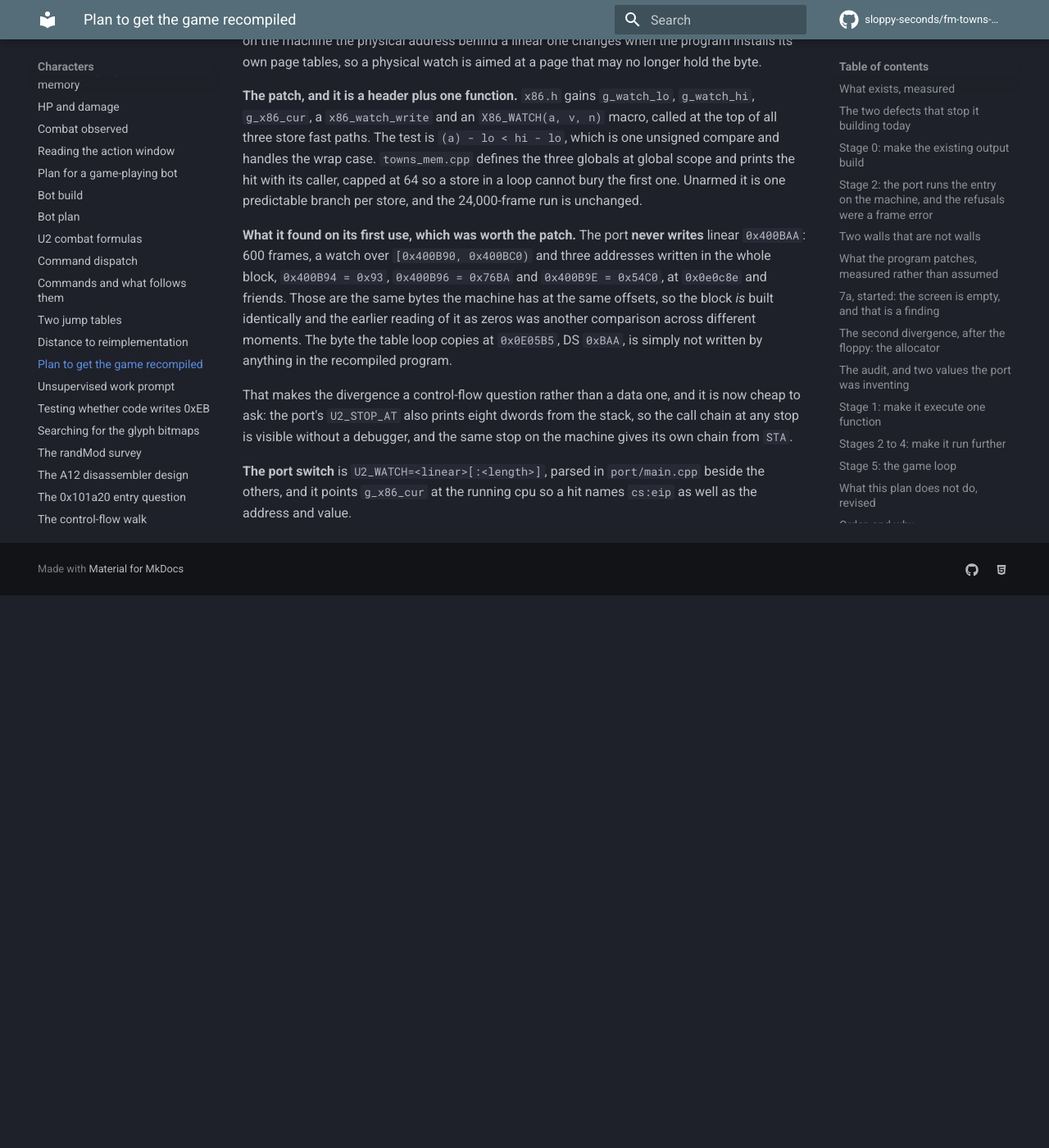
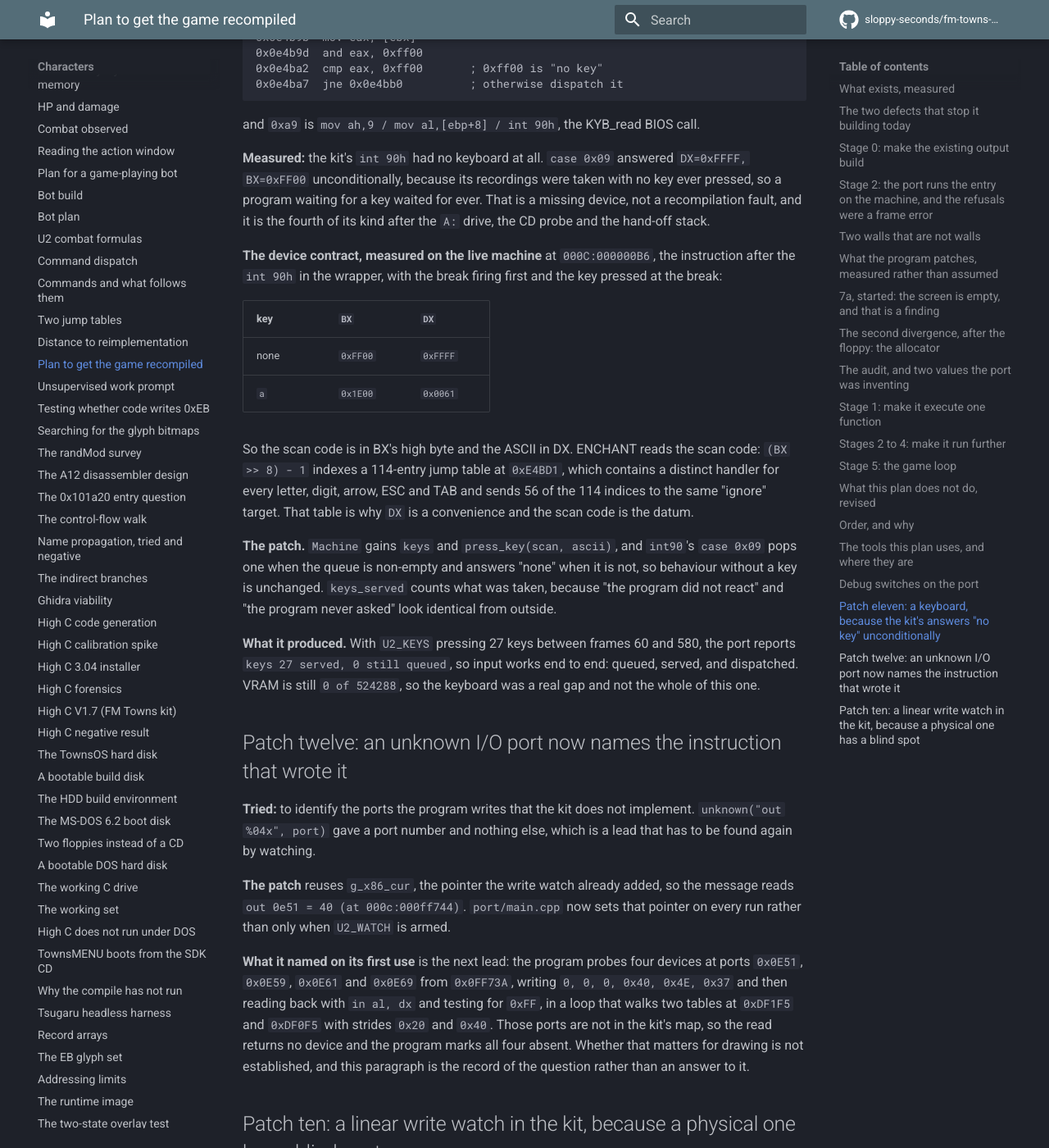
Before and after one commit to sloppy-seconds/fm-towns-ultima, an MkDocs documentation site: the page built from docs/recomp-plan.md, in a window 1280 px wide and 1400 px high, scrolled down 22640 px. Shown: the whole window at 82% size. Built offline with MkDocs 1.6.1 and Material for MkDocs 9.7.7, drawn with Linux system fonts in a browser that asks for light colours; comment, search, counter and statistics services are not loaded; before the commit the page ends 23366 px from its top, so only the background shows below that; some of the changed text lies outside the part shown.

Commit message:
7f: the port had no keyboard, and now it has the measured one
The floppy worked and the probe passed, but the port still drew nothing. U2_VRAM=1 named the
next wall precisely: 0 of 524288 VRAM bytes non-zero, 0 reads, 0 writes, so the program had never
touched VRAM at all. Its last instruction was 000C:0E4B8D, inside the KYB_read poll at 0x0e4b93
(call 0xa9 = mov ah,9 / int 90h), and the kit's int 90h had no keyboard of any kind: case 0x09
answered DX=0xFFFF BX=0xFF00 unconditionally, because the kit's recordings were taken with no key
ever pressed. A program waiting for a key waited for ever. Fourth wall of this class after the A:
drive, the CD probe and the hand-off stack.

The contract, measured on the live machine at 000C:000000B6 with the break firing first and the
key pressed at it:
    none   BX=0xFF00  DX=0xFFFF
    'a'    BX=0x1E00  DX=0x0061
Scan code in BX's high byte, ASCII in DX. ENCHANT reads the scan code: (BX>>8)-1 indexes a
114-entry table at 0xE4BD1 with a distinct handler per letter, digit, arrow, ESC and TAB, and 56
of the 114 indices going to one "ignore" target.

Patch eleven: Machine::keys, press_key(scan, ascii), int90 case 0x09 pops one when queued and
otherwise answers exactly what it did before, plus keys_served because "did not react" and "never
asked" look identical from outside. The port drive it with U2_KEYS=<frame>:<scan><ascii>.

Result: 27 presses, "27 served, 0 still queued", every one dispatched through that table. VRAM
still zero, so the keyboard was a real gap and not the whole of this one.

Patch twelve: an unknown I/O port now names the instruction that wrote it, reusing g_x86_cur,
which main.cpp sets on every run rather than only under U2_WATCH. First use names the next lead:
four devices probed at ports 0x0E51/59/61/69 from 0x0FF73A, writing 0,0,0,0x40,0x4E,0x37 then
in al,dx and cmp al,0xff, walking tables at 0xDF1F5 and 0xDF0F5. None of those ports are in the
kit. Whether that gate stops the screen is not established and is recorded as a question.

7f stays OPEN: the floppy and the keyboard clauses are met, the third is not.

````diff
--- a/docs/plan.md
+++ b/docs/plan.md
@@ -95,7 +95,7 @@ from the items below rather than maintained separately.
 | 7c What else the program patches at run time | AUTONOMOUS | **done**, one byte |
 | 7d The indirect transfers the port meets next | AUTONOMOUS | **done**, 35 of 97 execute and all resolve |
 | 7e A port regression the checks can run | AUTONOMOUS | **done**, `tools/portcheck.js`, 17 checks, failure demonstrated |
-| 7f Give the port a floppy drive | AUTONOMOUS | **partly done**, the reader works and the probe passes |
+| 7f Give the port a floppy drive | AUTONOMOUS | **partly done**, floppy and keyboard work, nothing draws |
 | 8a Per-module `--no-code` ranges | AUTONOMOUS | **done**, one pass and identical counts |
 | 8b The `MP` header's `EIP` is an address | AUTONOMOUS | **done**, and the image is at file 0x200 |
 | 8c `Disc::handle` with no disc opened | AUTONOMOUS | **yes**, it is a null dereference |
@@ -1237,8 +1237,22 @@ discovery.
 
 **Progress.** `port/floppy.h` is that reader, wired through two hooks the runtime calls, and the probe now
 passes: `attributes: A:\ROSTER1.UT2 -> floppy, attr 20, 3701 bytes` and then `handle 5 (floppy, 3701 bytes)`.
-The error dialog is gone. The port still draws nothing, so the item stays open until a run reaches the branch
-the machine takes and puts something on the screen.
+The error dialog is gone. The drive serves four files, from `U2_FLOPPY_LS=1`:
+`roster1.ut2 3701`, `world1.ut2` to `world3.ut2` at 68096 each.
+
+**The keyboard was the next wall, and it is fixed.** With the floppy answering, the port's last instruction moved
+from the error dialog's loop to `000C:0E4B8D`, a KYB_read poll, and `U2_VRAM=1` reported **0 of 524288 bytes**
+non-zero with 0 reads and 0 writes: the program had never touched VRAM. The kit's `int 90h` had no keyboard at all
+and answered "no key" unconditionally, so the wait could not end. The device contract was then measured on the
+machine (no key `BX=0xFF00 DX=0xFFFF`, `a` `BX=0x1E00 DX=0x0061`) and implemented as patch eleven, with
+`U2_KEYS=<frame>:<scan><ascii>` to press keys on given frames. Twenty-seven presses now report
+`27 served, 0 still queued` and the game dispatches each one through its 114-entry scan-code table at `0xE4BD1`.
+
+**What is still missing is drawing.** VRAM stays at zero with input working, so the item stays OPEN on its third
+clause. The next lead is named and measured: the program probes four devices at ports `0x0E51`, `0x0E59`, `0x0E61`,
+`0x0E69` from `0x0FF73A`, `in al, dx` then `cmp al, 0xff`, and the kit implements none of them (patch twelve, in
+[recomp-plan.md](recomp-plan.md#patch-twelve-an-unknown-io-port-now-names-the-instruction-that-wrote-it)). Whether
+that gate is what stops the screen is not established.
 
 ## Phase 8: the toolkit, and what this work owes it
 
--- a/docs/recomp-plan.md
+++ b/docs/recomp-plan.md
@@ -865,6 +865,69 @@ Set as environment variables. Each exists because something needed it and guessi
 | `U2_ENTRY`, `U2_STACK` | override the entry (default: the `MP` header field) and the hand-off `ESP`. |
 | `U2_FLOPPY_LS=1` | list the `A:` image's root directory and exit. |
 | `U2_WATCH=<linear>[:<len>]` | report every write into that linear range, with the instruction that made it. The port's answer to a physical `MEMW` watch, and it does not suffer that watch's blind spot: the machine's page tables move a linear address between physical pages, so a byte watch can miss the write it was armed for. |
+| `U2_KEYS=<frame>:<scan><ascii>,...` | press keys on given frames, which is how the port is driven past a keyboard wait. Hex, two digits each: `60:1e61` is "at frame 60 press scan code 0x1E with ASCII 0x61", measured as the key 'a'. |
+
+## Patch eleven: a keyboard, because the kit's answers "no key" unconditionally
+
+**Tried:** to find out why the port never draws. `U2_VRAM=1` was the instrument: after 600 frames it reported
+`0 of 524288 bytes are non-zero` and `0 writes and 0 reads to it`. The program had never touched VRAM at all.
+The run's last instruction was `000C:0E4B8D`, in this loop:
+
+```
+0x0e4b8d  lea ebx, [ebp - 4]
+0x0e4b90  push ebx
+0x0e4b91  push 1
+0x0e4b93  call 0xa9              ; the KYB_read wrapper
+0x0e4b9b  mov eax, [ebx]
+0x0e4b9d  and eax, 0xff00
+0x0e4ba2  cmp eax, 0xff00       ; 0xff00 is "no key"
+0x0e4ba7  jne 0x0e4bb0          ; otherwise dispatch it
+```
+
+and `0xa9` is `mov ah,9 / mov al,[ebp+8] / int 90h`, the KYB_read BIOS call.
+
+**Measured:** the kit's `int 90h` had no keyboard at all. `case 0x09` answered `DX=0xFFFF, BX=0xFF00`
+unconditionally, because its recordings were taken with no key ever pressed, so a program waiting for a key
+waited for ever. That is a missing device, not a recompilation fault, and it is the fourth of its kind after the
+`A:` drive, the CD probe and the hand-off stack.
+
+**The device contract, measured on the live machine** at `000C:000000B6`, the instruction after the `int 90h` in
+the wrapper, with the break firing first and the key pressed at the break:
+
+| key | `BX` | `DX` |
+|---|---|---|
+| none | `0xFF00` | `0xFFFF` |
+| `a` | `0x1E00` | `0x0061` |
+
+So the scan code is in BX's high byte and the ASCII in DX. ENCHANT reads the scan code: `(BX >> 8) - 1` indexes a
+114-entry jump table at `0xE4BD1`, which contains a distinct handler for every letter, digit, arrow, ESC and
+TAB and sends 56 of the 114 indices to the same "ignore" target. That table is why `DX` is a convenience and the
+scan code is the datum.
+
+**The patch.** `Machine` gains `keys` and `press_key(scan, ascii)`, and `int90`'s `case 0x09` pops one when the
+queue is non-empty and answers "none" when it is not, so behaviour without a key is unchanged. `keys_served`
+counts what was taken, because "the program did not react" and "the program never asked" look identical from
+outside.
+
+**What it produced.** With `U2_KEYS` pressing 27 keys between frames 60 and 580, the port reports
+`keys 27 served, 0 still queued`, so input works end to end: queued, served, and dispatched. VRAM is still `0 of
+524288`, so the keyboard was a real gap and not the whole of this one.
+
+## Patch twelve: an unknown I/O port now names the instruction that wrote it
+
+**Tried:** to identify the ports the program writes that the kit does not implement. `unknown("out %04x", port)`
+gave a port number and nothing else, which is a lead that has to be found again by watching.
+
+**The patch** reuses `g_x86_cur`, the pointer the write watch already added, so the message reads
+`out 0e51 = 40 (at 000c:000ff744)`. `port/main.cpp` now sets that pointer on every run rather than only when
+`U2_WATCH` is armed.
+
+**What it named on its first use** is the next lead: the program probes four devices at ports `0x0E51`, `0x0E59`,
+`0x0E61` and `0x0E69` from `0x0FF73A`, writing `0, 0, 0, 0x40, 0x4E, 0x37` and then reading back with `in al, dx`
+and testing for `0xFF`, in a loop that walks two tables at `0xDF1F5` and `0xDF0F5` with strides `0x20` and
+`0x40`. Those ports are not in the kit's map, so the read returns no device and the program marks all four absent.
+Whether that matters for drawing is not established, and this paragraph is the record of the question rather
+than an answer to it.
 
 ## Patch ten: a linear write watch in the kit, because a physical one has a blind spot
 
````
Also changed, not shown: 1 other file.
